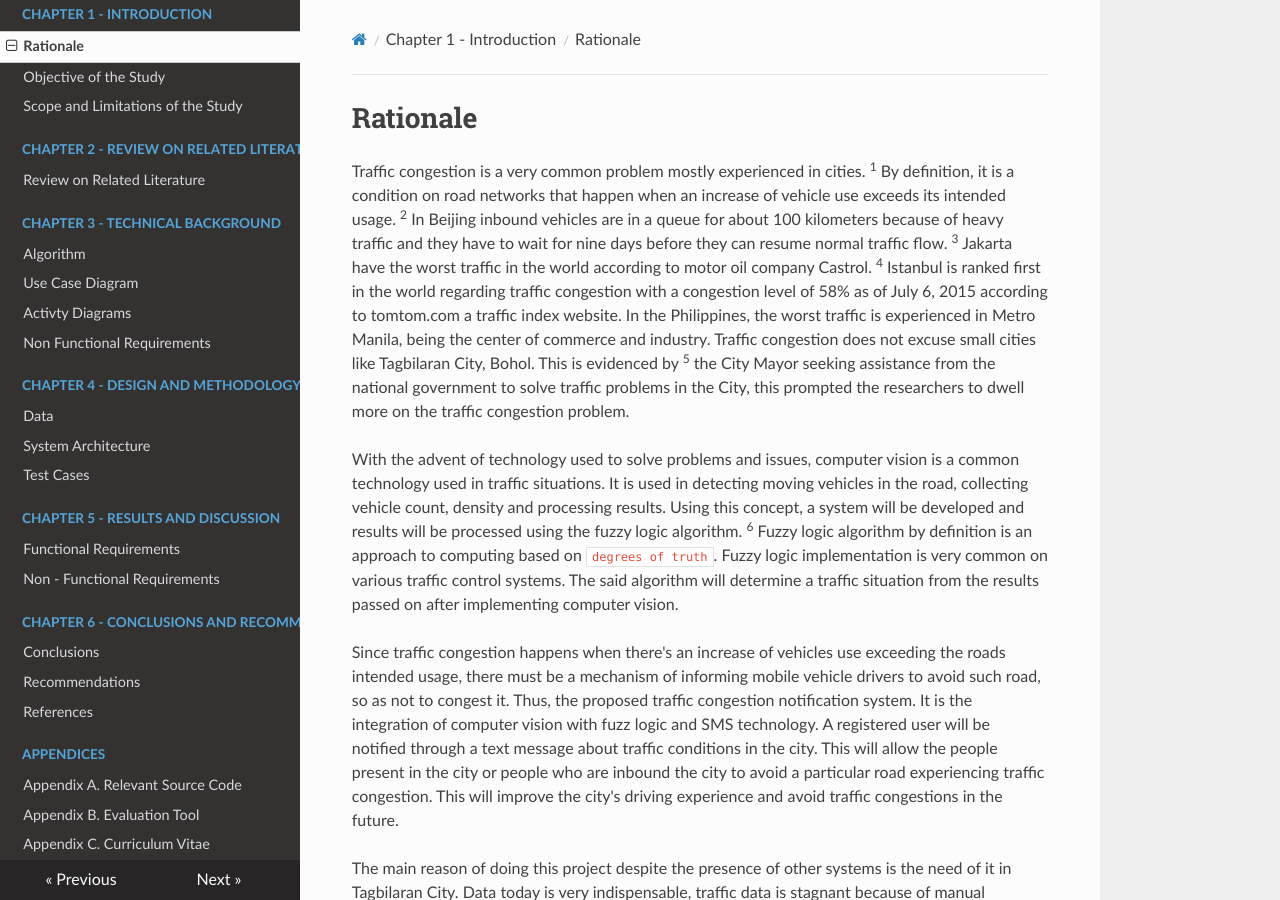
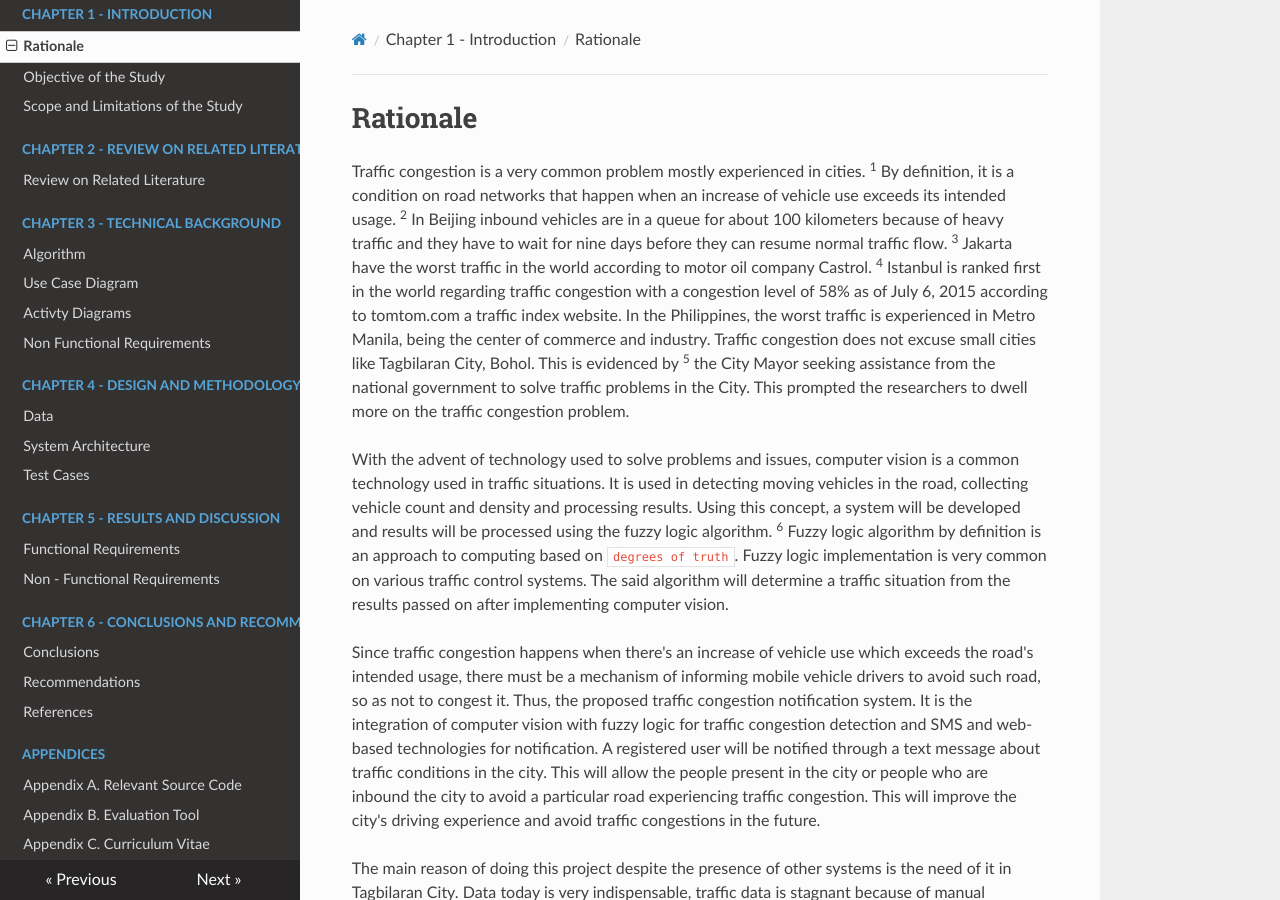
Before and after one commit to mikhailejohnapale/argomada-fuzz-track-doc, an MkDocs documentation site: the page built from docs/chapter1/rationale.md, in a window 1280 px wide and 900 px high. Built offline with MkDocs 1.6.1, drawn with Linux system fonts in a browser that asks for light colours; nearby versions of some CDN libraries; old or Windows-style settings are respelled for this version of MkDocs.

Commit message:
4th revision

```diff
--- a/docs/chapter1/rationale.md
+++ b/docs/chapter1/rationale.md
@@ -10,25 +10,25 @@ with a congestion level of 58% as of July 6, 2015 according to tomtom.com a traf
 In the Philippines, the worst traffic is experienced in Metro Manila, being the center of commerce
 and industry. Traffic congestion does not excuse small cities like Tagbilaran City, Bohol. This is
 evidenced by <sup>5</sup> the City Mayor seeking assistance from the national government to
-solve traffic problems in the City, this prompted the researchers to dwell more on the traffic
+solve traffic problems in the City. This prompted the researchers to dwell more on the traffic
 congestion problem.
 
 With the advent of technology used to solve problems and issues, computer vision is a common
 technology used in traffic situations. It is used in detecting moving vehicles in the road,
-collecting vehicle count, density and processing results. Using this concept, a system will be
+collecting vehicle count and density and processing results. Using this concept, a system will be
 developed and results will be processed using the fuzzy logic algorithm. <sup>6</sup> Fuzzy
 logic algorithm by definition is an approach to computing based on `degrees of truth`.
 Fuzzy logic implementation is very common on various traffic control systems. The said algorithm
 will determine a traffic situation from the results passed on after implementing computer vision.
 
-Since traffic congestion happens when there's an increase of vehicles use exceeding the roads
+Since traffic congestion happens when there's an increase of vehicle use which exceeds the road's
 intended usage, there must be a mechanism of informing mobile vehicle drivers to avoid such
 road, so as not to congest it. Thus, the proposed traffic congestion notification system. It
-is the integration of computer vision with fuzz logic and SMS technology. A registered user
-will be notified through a text message about traffic conditions in the city. This will allow the
-people present in the city or people who are inbound the city to avoid a particular road
-experiencing traffic congestion. This will improve the city's driving experience and avoid
-traffic congestions in the future.
+is the integration of computer vision with fuzzy logic for traffic congestion detection and SMS and
+web-based technologies for notification. A registered user will be notified through a text message
+about traffic conditions in the city. This will allow the people present in the city or people who
+are inbound the city to avoid a particular road experiencing traffic congestion. This will improve
+the city's driving experience and avoid traffic congestions in the future.
 
 The main reason of doing this project despite the presence of other systems is the need of it in Tagbilaran
 City. Data today is very indispensable, traffic data is stagnant because of manual observations not primarily
```
